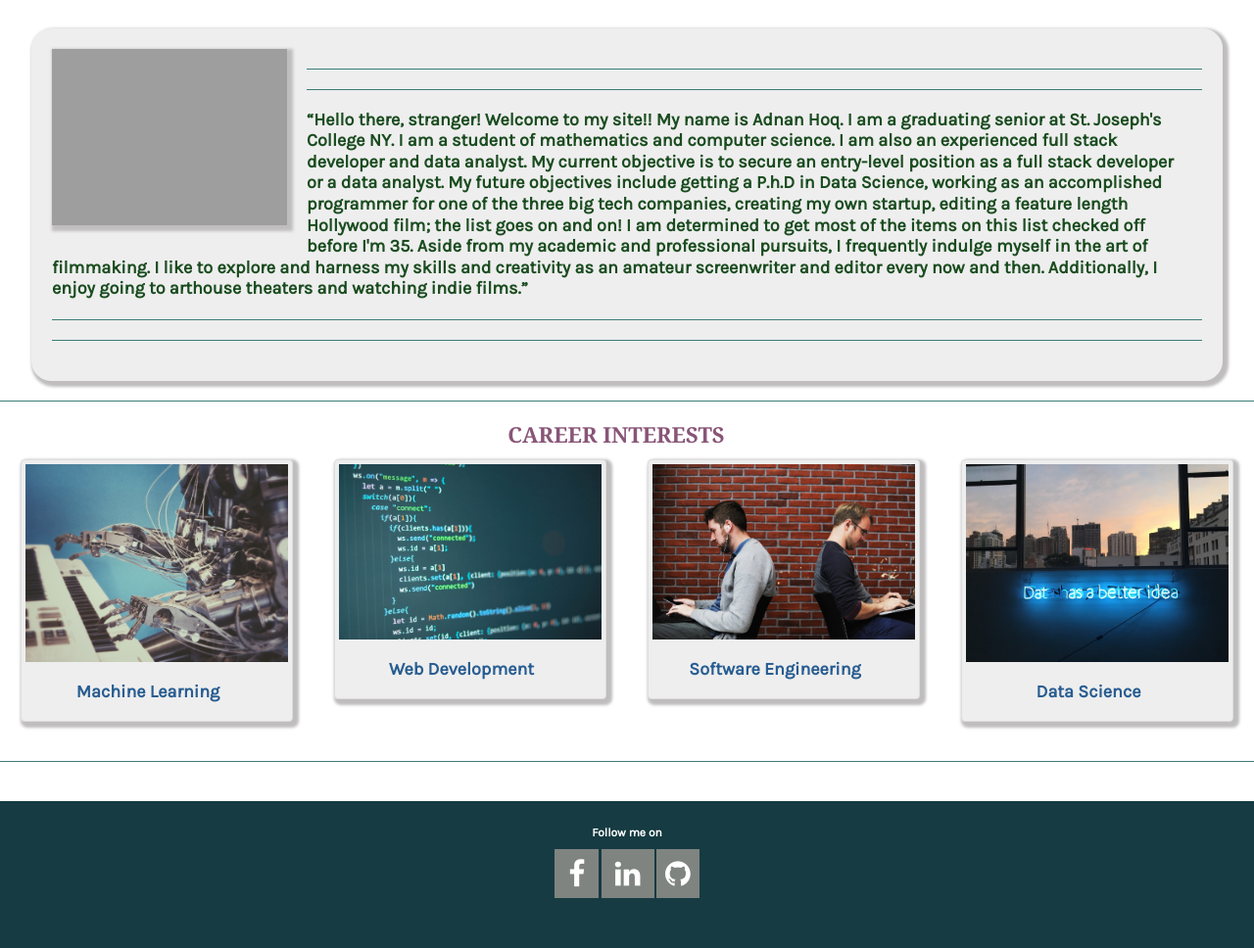
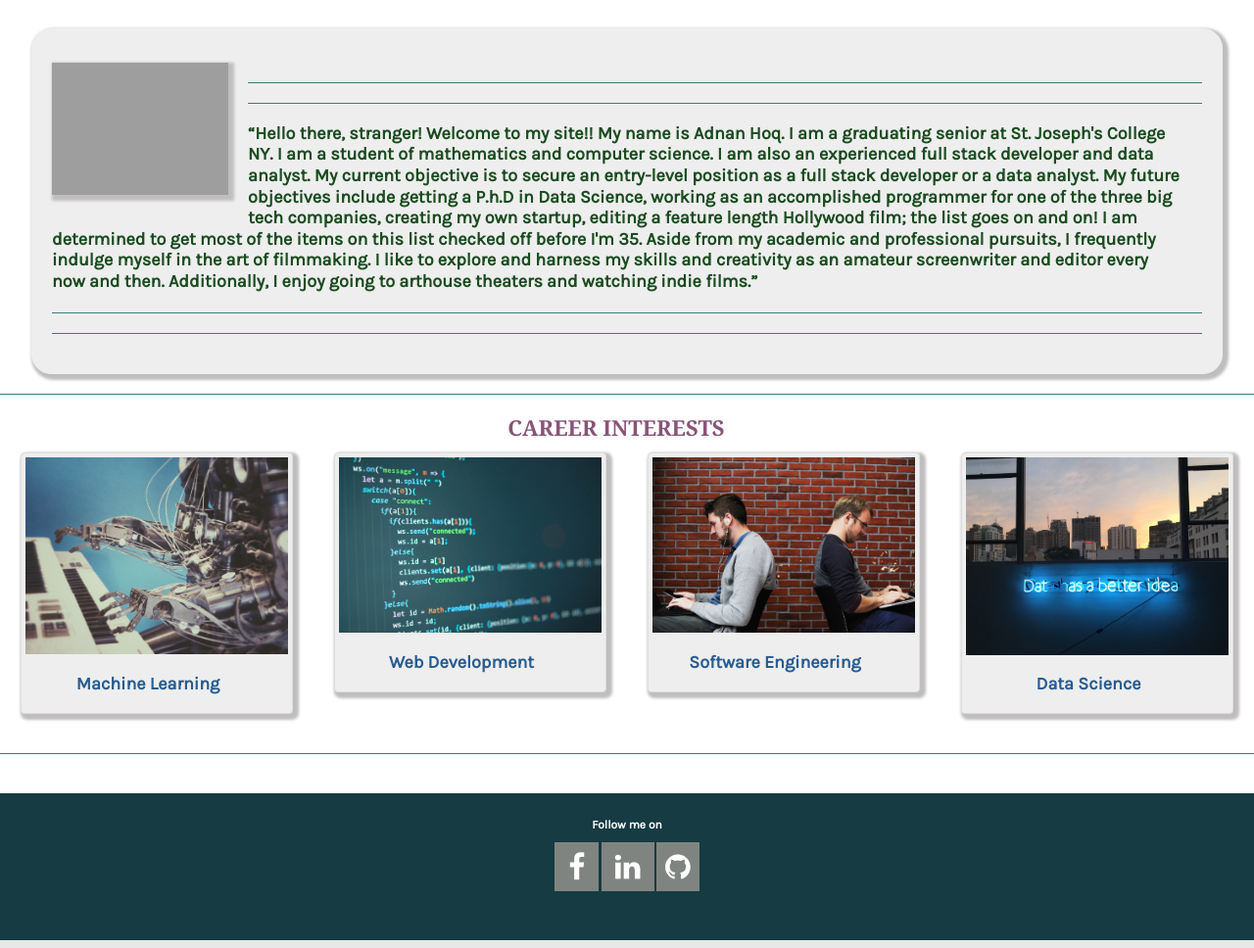
Before and after one commit to Ahoq/new_site, a Django app: page / in a window 1280 px wide. Shown: the part 170-1138 px from the top of the page at 98% size. Run offline with Django 3.2, Linux system fonts and the light colour scheme; some libraries are stand-ins or nearby versions; some web fonts are replaced; grey boxes are pictures that could not be loaded.

Commit message:
Update index.html

```diff
--- a/aweb/website/templates/website/index.html
+++ b/aweb/website/templates/website/index.html
@@ -74,7 +74,8 @@ function myFunction() {
 
 <br><br>
 <div id="intro">
-  <img src="/static/website/ds3_1n.jpg" style="width: 24em; float: left;height: auto;">
+  <br>
+  <img src="/static/website/ds3_1.jpg" style="width: 18em; float: left;height: auto;">
     <hr><hr>
     <p>
         <h1>“Hello there, stranger! Welcome to my site!!
```
